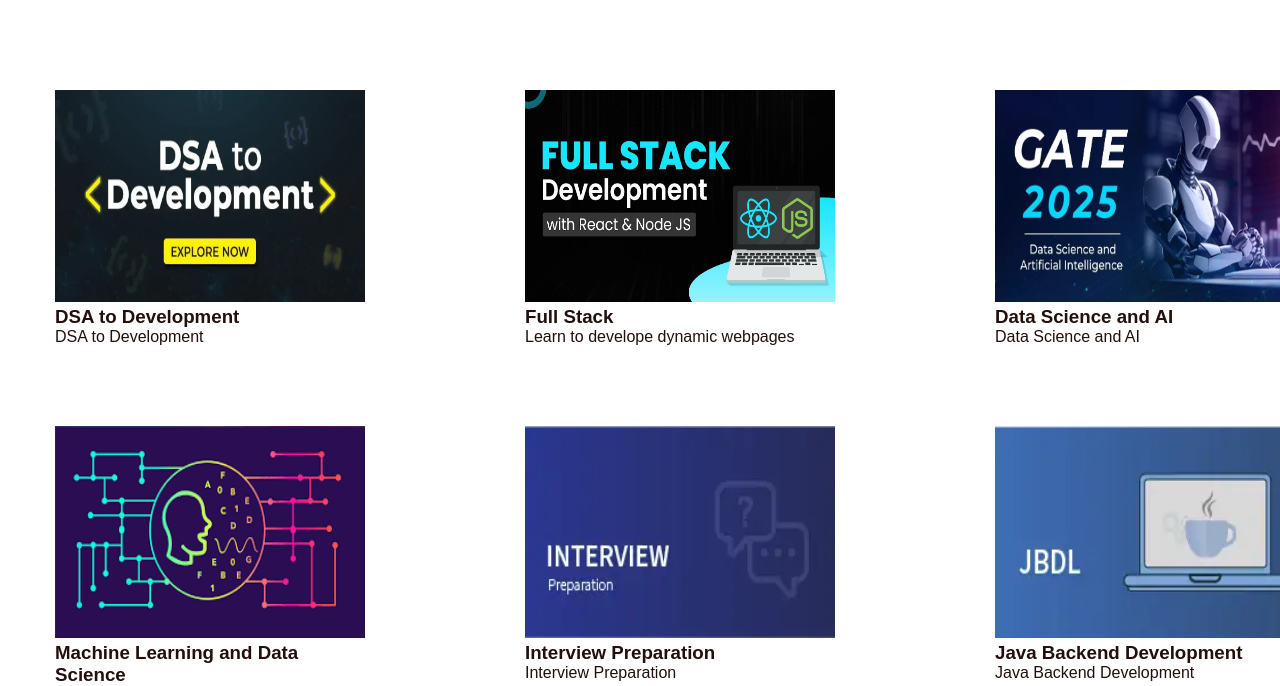
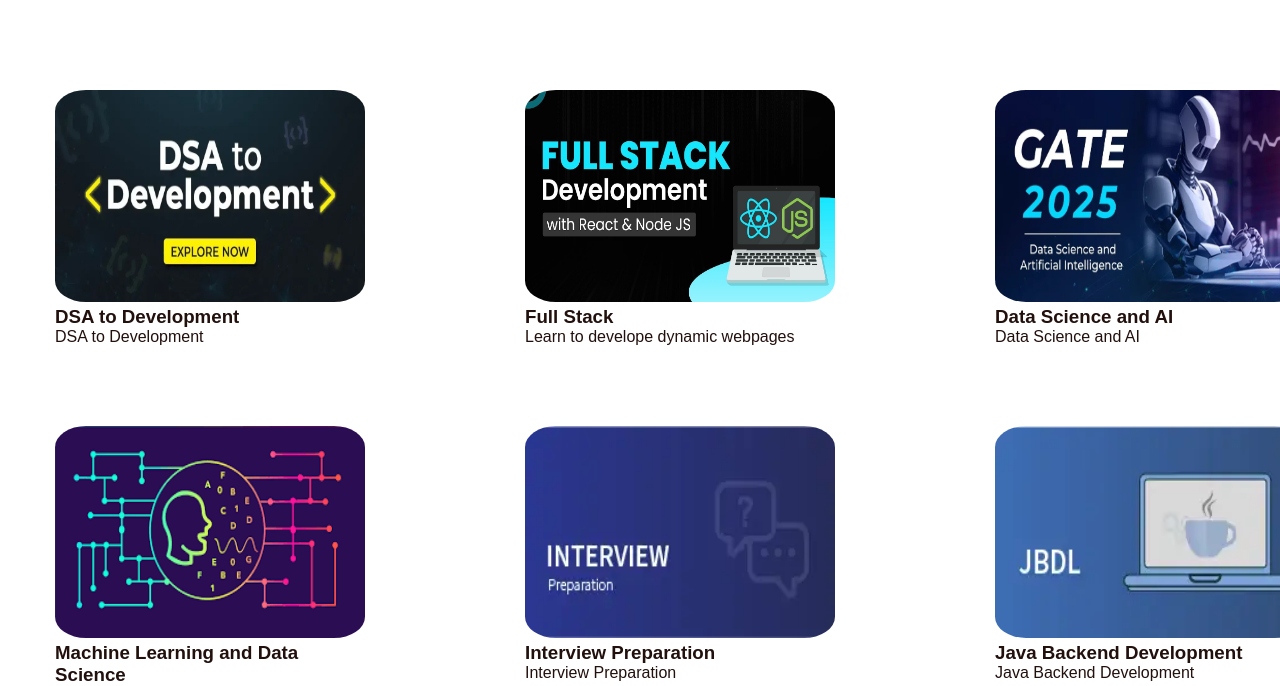
Before and after one commit to prammbhs/CN087, a plain HTML site: page try category.html in a window 1280 px wide. Shown: the part 110-796 px from the top of the page. Drawn offline with Linux system fonts and the light colour scheme.

Commit message:
modified:   try category.html

```diff
--- a/try category.html
+++ b/try category.html
@@ -17,9 +17,14 @@
         .img1{
             height: 212px;
             width: 310px;
+            transition: transform 0.3s ease-in-out;
+            border-radius: 10%;
         }
         .courseboxl{
             padding-left: 10vh;
+        }
+        .img1:hover{
+            transform: scale( 1.1);
         }
     </style>
 </head>
```
